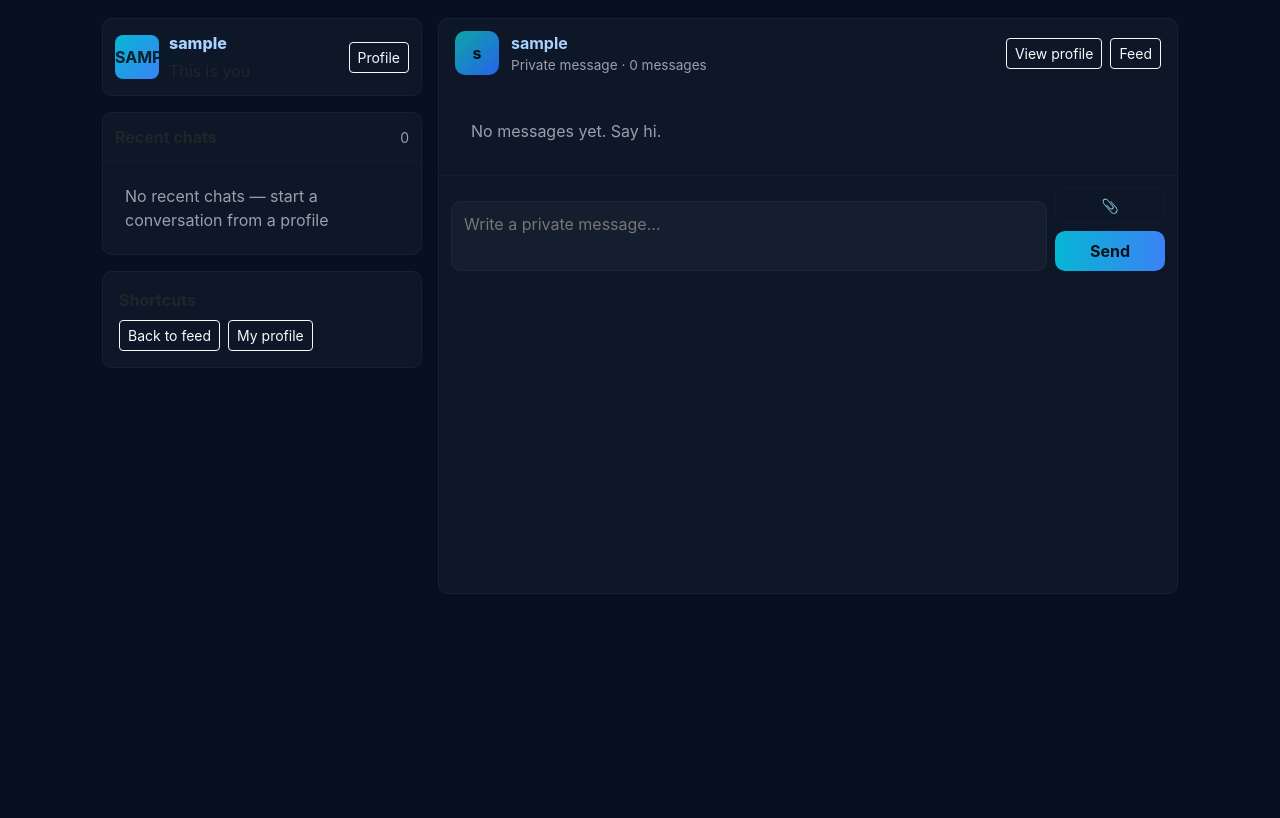
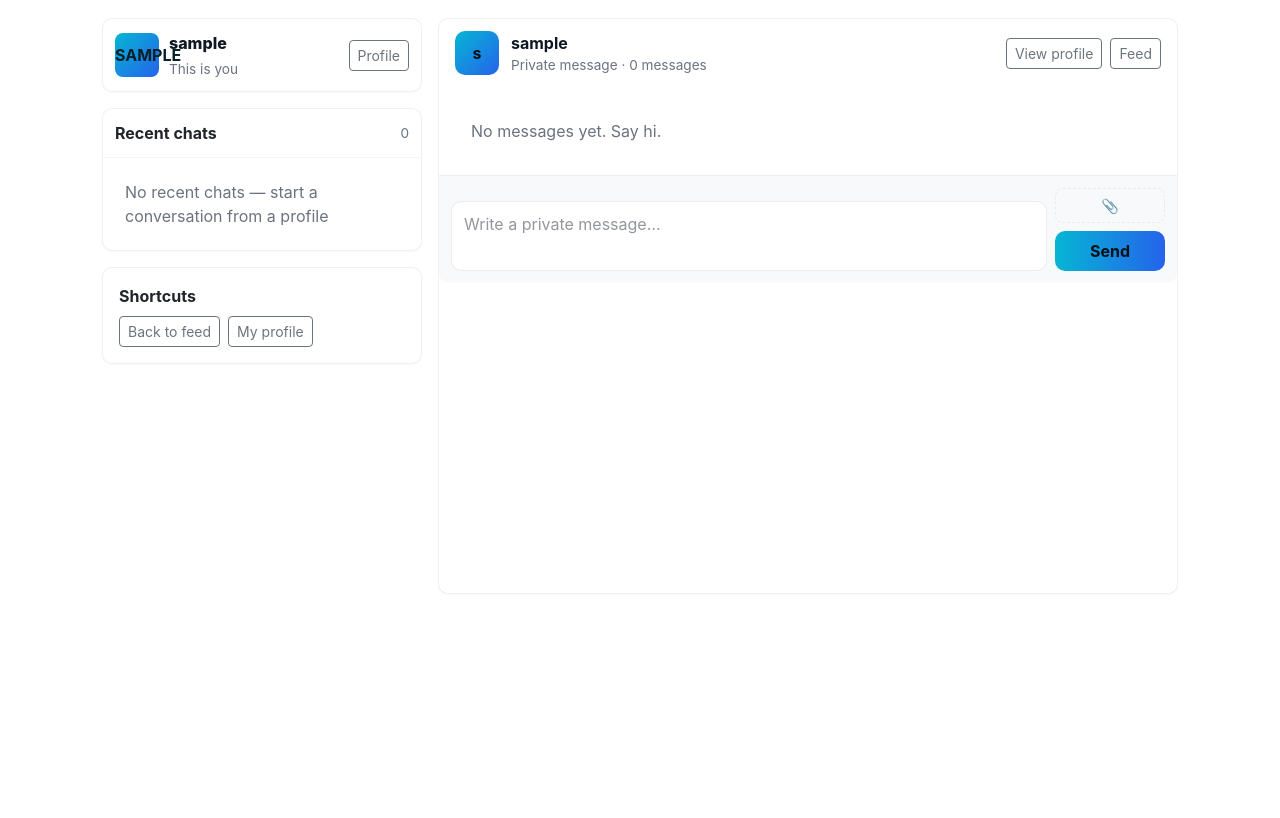
Before and after one commit to burnbooom/K_connection, a Flask app: a page that uses templates/chat.html in a window 1280 px wide. Run offline with Flask 3, Linux system fonts and the light colour scheme; the visitor is signed in with stand-in values (Sample User, id 1).

Commit message:
Update chat.html

```diff
--- a/templates/chat.html
+++ b/templates/chat.html
@@ -8,19 +8,22 @@
     <link href="https://cdn.jsdelivr.net/npm/bootstrap@5.3.3/dist/css/bootstrap.min.css" rel="stylesheet" />
     <style>
       :root{
-        --bg:#071022;
-        --card: rgba(255,255,255,0.03);
-        --muted:#98a0ad;
-        --accent-1:#3b82f6;
-        --accent-2:#06b6d4;
+        --bg: #ffffff;
+        --panel: #f7f9fb;
+        --card: #ffffff;
+        --muted: #6b7280; /* gray-500 */
+        --text: #0f1724; /* near-black for body text */
+        --accent-1: #2563eb; /* blue-600 */
+        --accent-2: #06b6d4; /* teal-400 */
         --bubble-me: linear-gradient(90deg,var(--accent-2),var(--accent-1));
-        --bubble-them: rgba(255,255,255,0.06);
+        --bubble-them: #f1f5f9; /* light gray bubble */
+        --border: rgba(15,23,36,0.06);
       }
       html,body { height:100%; }
       body {
         margin:0;
         background:var(--bg);
-        color:#eef6ff;
+        color:var(--text);
         font-family: Inter, system-ui, -apple-system, "Segoe UI", Roboto, Arial, sans-serif;
         -webkit-font-smoothing:antialiased;
       }
@@ -29,51 +32,57 @@
       .panel-left { width:320px; min-width:240px; }
       .panel-main { flex:1; display:flex; flex-direction:column; min-height:72vh; }
 
-      .card { background:var(--card); border:1px solid rgba(255,255,255,0.04); border-radius:10px; }
+      .card { background:var(--card); border:1px solid var(--border); border-radius:10px; box-shadow: 0 1px 2px rgba(15,23,36,0.03); }
 
       /* header */
       .chat-header { display:flex; align-items:center; justify-content:space-between; padding:12px 16px; }
       .chat-header .title { display:flex; gap:12px; align-items:center; }
       .avatar {
         width:44px; height:44px; border-radius:10px;
-        background:linear-gradient(135deg,#0ea5a4,#2563eb);
+        background:linear-gradient(135deg,var(--accent-2),var(--accent-1));
         display:inline-grid; place-items:center; font-weight:700; color:#021018;
       }
-      .title .name { font-weight:700; color:#a8d1ff; }
+      .title .name { font-weight:700; color:var(--text); }
       .title .sub { font-size:0.85rem; color:var(--muted); }
 
       /* messages area */
-      .msgs { padding:16px; overflow:auto; display:flex; flex-direction:column; gap:12px; }
+      .msgs { padding:16px; overflow:auto; display:flex; flex-direction:column; gap:12px; background:transparent; }
       .msg-row { display:flex; gap:10px; align-items:flex-end; max-width:85%; }
       .msg-row.me { margin-left:auto; justify-content:flex-end; }
       .bubble {
         padding:10px 14px; border-radius:14px; line-height:1.25; word-break:break-word;
-        box-shadow: 0 1px 0 rgba(0,0,0,0.2) inset;
+        box-shadow: 0 1px 0 rgba(0,0,0,0.02) inset;
       }
-      .bubble.me { background:var(--bubble-me); color:#052024; border-bottom-right-radius:6px; }
-      .bubble.them { background:var(--bubble-them); color:#eef6ff; border-bottom-left-radius:6px; }
+      .bubble.me { background:var(--bubble-me); color:#021018; border-bottom-right-radius:6px; }
+      .bubble.them { background:var(--bubble-them); color:var(--text); border-bottom-left-radius:6px; }
 
       .meta { font-size:0.78rem; color:var(--muted); margin-top:6px; }
-      .meta .sender { font-weight:700; color:#cfe8ff; margin-right:8px; }
+      .meta .sender { font-weight:700; color:var(--accent-1); margin-right:8px; }
 
       /* composer */
-      .composer { display:flex; gap:8px; padding:12px; align-items:flex-end; border-top:1px solid rgba(255,255,255,0.02); }
+      .composer { display:flex; gap:8px; padding:12px; align-items:flex-end; border-top:1px solid rgba(15,23,36,0.04); background:var(--panel); border-radius:0 0 10px 10px; }
       .composer textarea {
         flex:1; min-height:56px; max-height:160px; resize:none;
-        border-radius:10px; padding:10px 12px; background:rgba(255,255,255,0.03);
-        color:inherit; border:1px solid rgba(255,255,255,0.04);
+        border-radius:10px; padding:10px 12px; background:#ffffff;
+        color:var(--text); border:1px solid rgba(15,23,36,0.08);
       }
-      .btn-send { min-width:110px; border-radius:10px; background:var(--bubble-me); color:#04121a; font-weight:700; border:none; padding:8px 12px; }
-      .btn-attach { background:transparent; border:1px dashed rgba(255,255,255,0.04); color:var(--muted); padding:6px 8px; border-radius:8px; }
+      .composer textarea::placeholder { color: rgba(15,23,36,0.45); }
+
+      .btn-send { min-width:110px; border-radius:10px; background:var(--bubble-me); color:#021018; font-weight:700; border:none; padding:8px 12px; }
+      .btn-attach { background:transparent; border:1px dashed rgba(15,23,36,0.06); color:var(--muted); padding:6px 8px; border-radius:8px; }
 
       /* left list (recent chats + profile summary) */
       .summary { padding:12px; display:flex; gap:10px; align-items:center; }
-      .summary .mini { width:44px; height:44px; border-radius:8px; background:linear-gradient(135deg,#06b6d4,#3b82f6); display:grid; place-items:center; color:#032126; font-weight:700; }
+      .summary .mini { width:44px; height:44px; border-radius:8px; background:linear-gradient(135deg,var(--accent-2),var(--accent-1)); display:grid; place-items:center; color:#032126; font-weight:700; }
       .recent-list { max-height:56vh; overflow:auto; padding:10px; }
       .recent-item { display:flex; justify-content:space-between; align-items:flex-start; padding:8px; border-radius:8px; cursor:pointer; }
-      .recent-item:hover { background:rgba(255,255,255,0.01); }
-      .recent-item .who { font-weight:700; color:#a8d1ff; }
+      .recent-item:hover { background:rgba(15,23,36,0.02); }
+      .recent-item .who { font-weight:700; color:var(--text); }
       .recent-item .preview { color:var(--muted); font-size:0.9rem; margin-top:4px; }
+
+      /* small helpers */
+      .small { font-size:0.85rem; color:var(--muted); }
+      .text-reset { color:inherit; }
 
       /* responsive */
       @media (max-width:900px){
@@ -91,19 +100,19 @@
           <div class="summary">
             <div class="mini">{{ user[1:] if user.startswith('@') else user | upper }}</div>
             <div>
-              <div class="who" style="font-weight:800; color:#a8d1ff">{{ user }}</div>
-              <div class="preview" style="margin-top:4px">{{ (session.get('user') == user) and 'This is you' or 'Private conversation' }}</div>
+              <div class="who" style="font-weight:800; color:var(--text)">{{ user }}</div>
+              <div class="preview small" style="margin-top:4px">{{ (session.get('user') == user) and 'This is you' or 'Private conversation' }}</div>
             </div>
             <div style="margin-left:auto">
-              <a class="btn btn-sm btn-outline-light" href="{{ url_for('profile', user=user) }}">Profile</a>
+              <a class="btn btn-sm btn-outline-secondary" href="{{ url_for('profile', user=user) }}">Profile</a>
             </div>
           </div>
         </div>
 
         <div class="card mb-3">
-          <div style="padding:12px; border-bottom:1px solid rgba(255,255,255,0.02); display:flex; justify-content:space-between; align-items:center;">
+          <div style="padding:12px; border-bottom:1px solid rgba(15,23,36,0.04); display:flex; justify-content:space-between; align-items:center;">
             <div style="font-weight:700">Recent chats</div>
-            <div class="small" style="color:var(--muted)">{{ recent_chats | length if recent_chats is defined else 0 }}</div>
+            <div class="small">{{ recent_chats | length if recent_chats is defined else 0 }}</div>
           </div>
 
           <div class="recent-list">
@@ -115,7 +124,7 @@
                       <div class="who">{{ c.user }}</div>
                       <div class="preview">{{ c.preview }}</div>
                     </div>
-                    <div class="small-muted" style="color:var(--muted)">{{ c.last_time or '' }}</div>
+                    <div class="small" style="color:var(--muted)">{{ c.last_time or '' }}</div>
                   </div>
                 </a>
               {% endfor %}
@@ -128,8 +137,8 @@
         <div class="card p-3">
           <div style="font-weight:700; margin-bottom:8px">Shortcuts</div>
           <div style="display:flex; gap:8px; flex-wrap:wrap;">
-            <a class="btn btn-sm btn-outline-light" href="{{ url_for('feed') }}">Back to feed</a>
-            <a class="btn btn-sm btn-outline-light" href="{{ url_for('profile', user=session.get('user')) }}">My profile</a>
+            <a class="btn btn-sm btn-outline-secondary" href="{{ url_for('feed') }}">Back to feed</a>
+            <a class="btn btn-sm btn-outline-secondary" href="{{ url_for('profile', user=session.get('user')) }}">My profile</a>
           </div>
         </div>
       </div>
@@ -145,8 +154,8 @@
             </div>
           </div>
           <div style="display:flex; gap:8px; align-items:center;">
-            <a class="btn btn-sm btn-outline-light" href="{{ url_for('profile', user=user) }}">View profile</a>
-            <a class="btn btn-sm btn-outline-light" href="{{ url_for('feed') }}">Feed</a>
+            <a class="btn btn-sm btn-outline-secondary" href="{{ url_for('profile', user=user) }}">View profile</a>
+            <a class="btn btn-sm btn-outline-secondary" href="{{ url_for('feed') }}">Feed</a>
           </div>
         </div>
 
@@ -157,7 +166,7 @@
               <div class="msg-row {% if is_me %}me{% endif %}">
                 {% if not is_me %}
                   <div style="min-width:44px">
-                    <div style="width:36px;height:36px;border-radius:8px;background:linear-gradient(135deg,#06b6d4,#3b82f6);display:grid;place-items:center;color:#032126;font-weight:700;">
+                    <div style="width:36px;height:36px;border-radius:8px;background:linear-gradient(135deg,var(--accent-2),var(--accent-1));display:grid;place-items:center;color:#032126;font-weight:700;">
                       {{ m.sender[1:] if m.sender.startswith('@') else m.sender[:1] }}
                     </div>
                   </div>
@@ -242,15 +251,9 @@
           }
         }, false);
 
-        // simple helper to escape inserted text
         function escapeHtml(s){
           return s.replaceAll('&','&amp;').replaceAll('<','&lt;').replaceAll('>','&gt;').replaceAll('"','&quot;').replaceAll("'", '&#39;');
         }
-
-        // optional: lightweight polling for new messages (every 3s) to show incoming messages
-        // This endpoint is not provided by default; if you add /_api/messages/<user> returning messages JSON, enable polling.
-        // For now polling is disabled; implement server API to enable real-time updates.
-
       })();
     </script>
   </body>
```
